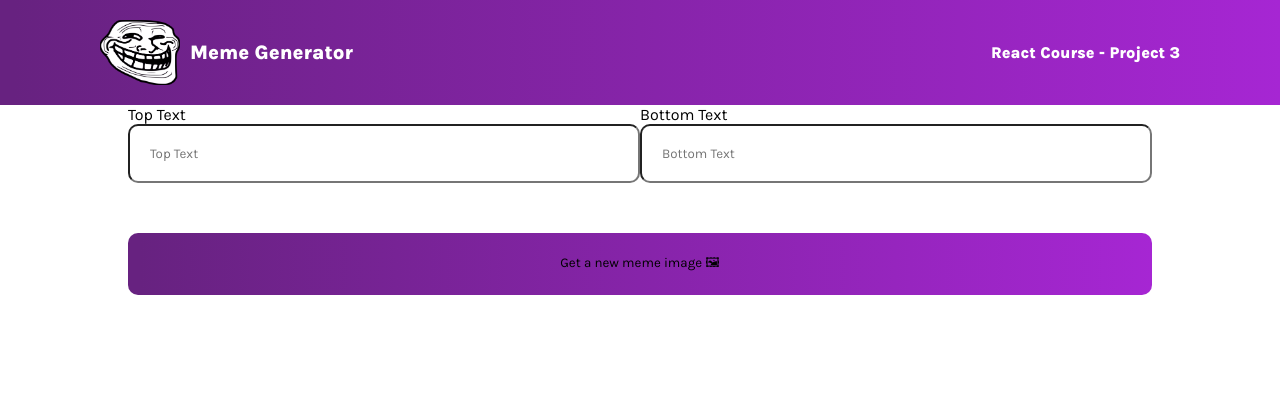
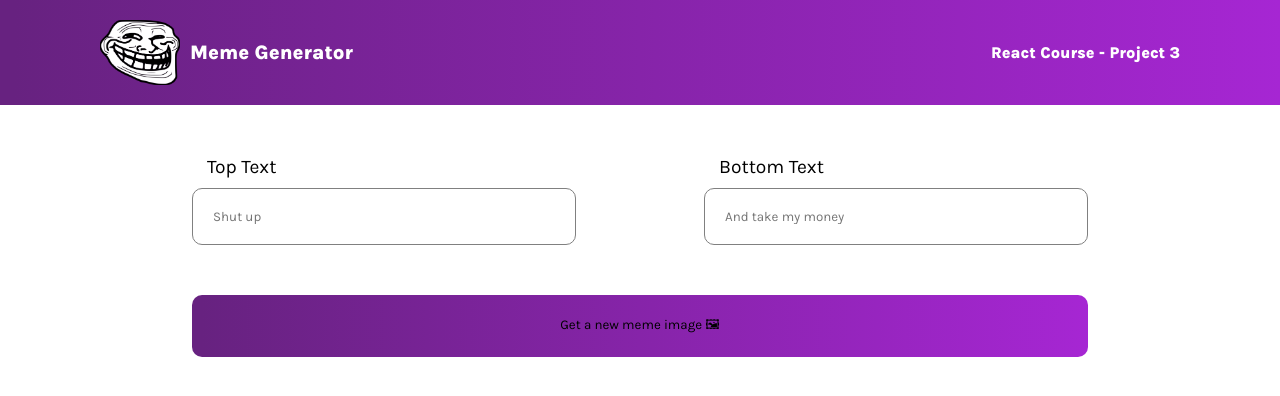
Before and after one commit to benardhaxhijaj/memegen, a React (Vite) app in the folder meme/: page / in a window 1280 px wide. Shown: the top 396 px of the page. Built offline with nearby package versions, Linux system fonts and the light colour scheme.

Commit message:
Fixing labels and fonts

```diff
--- a/meme/src/components/Form.jsx
+++ b/meme/src/components/Form.jsx
@@ -4,11 +4,15 @@ const Form = () => {
       <form className="form-div">
         <div className="form-container">
           <label>Top Text</label>
-          <input type="text" placeholder="Top Text" className="input-div" />
+          <input type="text" placeholder="Shut up" className="input-div" />
         </div>
         <div className="form-container">
           <label>Bottom Text</label>
-          <input type="text" placeholder="Bottom Text" className="input-div" />
+          <input
+            type="text"
+            placeholder="And take my money"
+            className="input-div"
+          />
         </div>
       </form>
       <button className="btn-div">Get a new meme image 🖼</button>
--- a/meme/src/index.css
+++ b/meme/src/index.css
@@ -47,26 +47,38 @@ main {
 
 .form-div {
   display: flex;
+  justify-items: center;
   justify-content: space-between;
+  width: 70vw;
 }
 
 .form-container {
   display: flex;
   flex-direction: column;
-  width: 40vw;
+  width: 30vw;
+  margin-top: 50px;
+  font-family: "Karla", sans-serif;
+  font-size: 1.2rem;
+}
+
+.form-container > label {
+  margin-bottom: 10px;
+  text-indent: 15px;
 }
 
 .input-div {
   padding: 20px;
   border-radius: 10px;
+  border: 1px solid grey;
 }
 
 .btn-div {
-  margin: 50px 0;
-  width: 80vw;
+  margin-top: 50px;
+  width: 70vw;
   padding: 20px;
   background: linear-gradient(90deg, #672280 1.18%, #a626d3 100%);
   border-radius: 10px;
+  cursor: pointer;
   border: none;
   grid-column: 1 / -1;
   font-family: "Karla", sans-serif;
```
